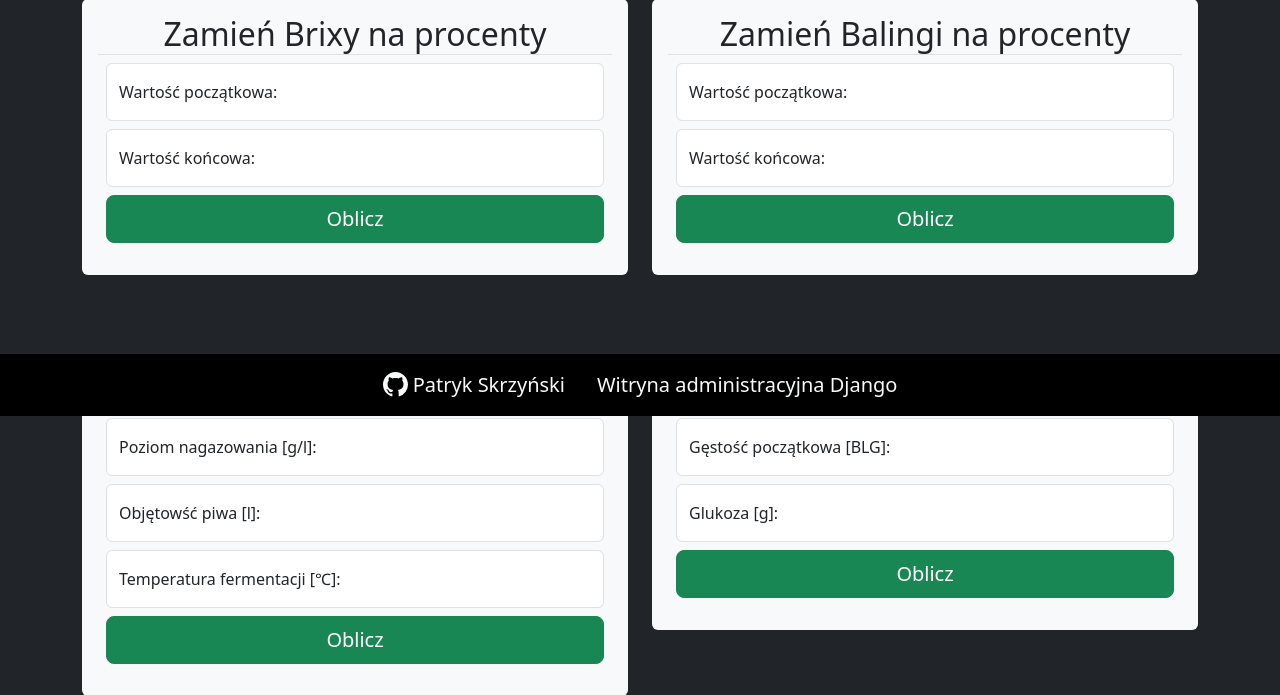
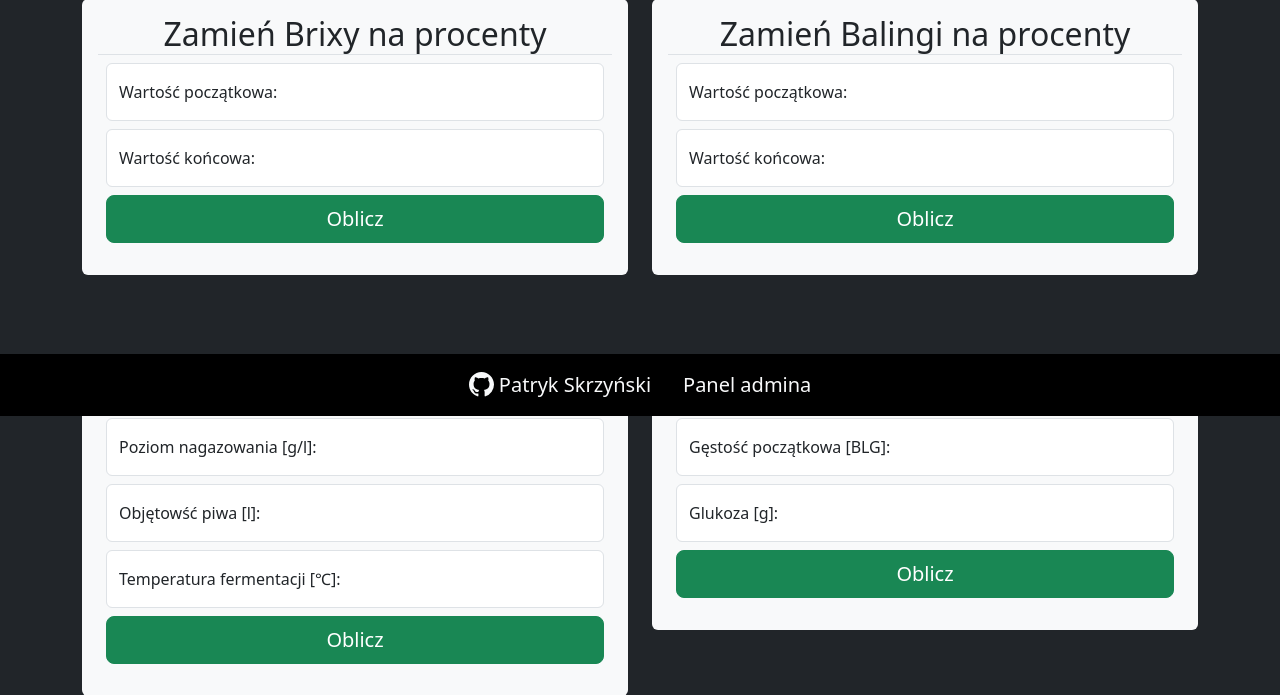
Before and after one commit to skrzypa/mysite, a Django app: page /beer_calc/ in a window 1280 px wide. Shown: the part 384-1079 px from the top of the page. Run offline with Django 4.2, Linux system fonts and the light colour scheme; the visitor is signed in with stand-in values (Sample User, id 1); parts of the project's set-up code (start-up, migrations or seed data) failed here and were passed over; some libraries are stand-ins or nearby versions.

Commit message:
The page footer has been improved. Again

```diff
--- a/my_apps/templates/my_apps/homepage_base.html
+++ b/my_apps/templates/my_apps/homepage_base.html
@@ -110,13 +110,15 @@
                             </label>
                         </div>
 
+                        {% if user.is_authenticated and user.is_superuser %}
                         <div class="">
                             <label class="fs-5" style="padding: 1rem; padding-top: 0rem; padding-bottom: 0rem;">
                                 <a class="link-light underline-link" href="/admin">
-                                    Witryna administracyjna Django
+                                    Panel admina
                                 </a>
                             </label>
                         </div>
+                        {% endif %}
 
                     </div>
                 </div>
```
